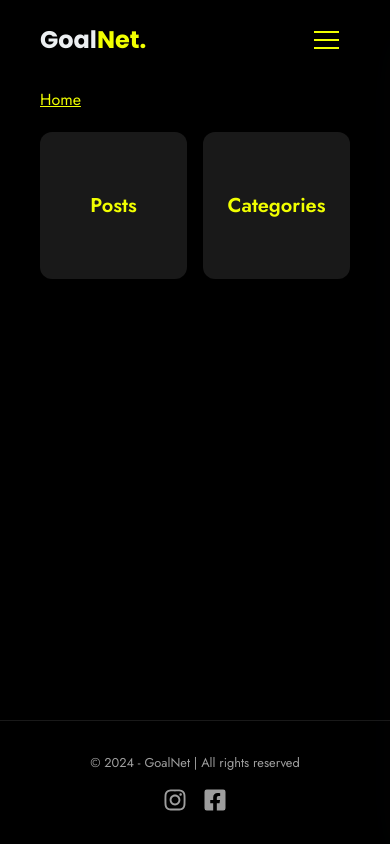
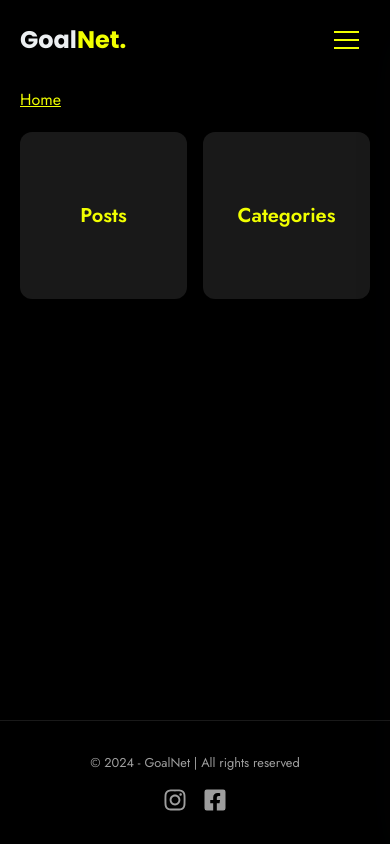
Before and after one commit to pranavpremanand/goalnet-v1, a Next.js app: page /admin in a window 390 px wide. Built offline with nearby package versions, Linux system fonts and the light colour scheme.

Commit message:
Update globals.css

```diff
--- a/src/app/globals.css
+++ b/src/app/globals.css
@@ -4,7 +4,7 @@
 
 @layer utilities {
   .wrapper {
-    @apply max-w-7xl lg:mx-auto py-2 px-10 w-full;
+    @apply max-w-7xl lg:mx-auto py-2 px-5 md:px-10 w-full;
   }
   .primary-btn {
     @apply px-4 py-1 md:px-6 md:py-2 text-sm bg-primary text-black hover:bg-black hover:text-primary border border-primary hover:border-primary tracking-wide font-medium transition-colors duration-300 rounded-full;
```
